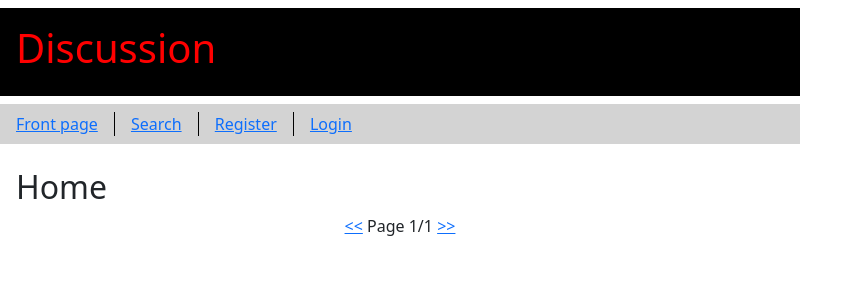
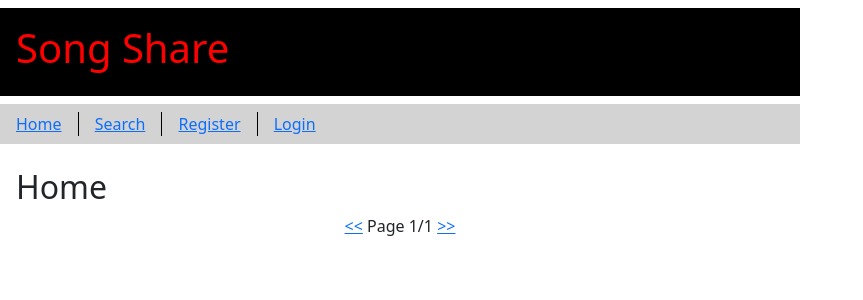
Before and after one commit to kokorohoriuchi/song-sharing, a Flask app: page / in a window 1280 px wide. Shown: the top 300 px of the page, without its empty margins (0-863 px from the left). Run offline with Flask 3, Linux system fonts and the light colour scheme; data that the repository does not hold is empty.

Commit message:
Update layout.html

```diff
--- a/templates/layout.html
+++ b/templates/layout.html
@@ -11,13 +11,13 @@
 <body>
 
   <div class="header">
-    <h1>Discussion</h1>
+    <h1>Song Share</h1>
   </div>
 
   <div class="nav">
     <nav>
       <ul>
-        <li><a href="/">Front page</a></li>
+        <li><a href="/">Home</a></li>
         <li><a href="/search">Search</a></li>
         <li><a href="/register">Register</a></li>
         {% if session.user_id %}
```
